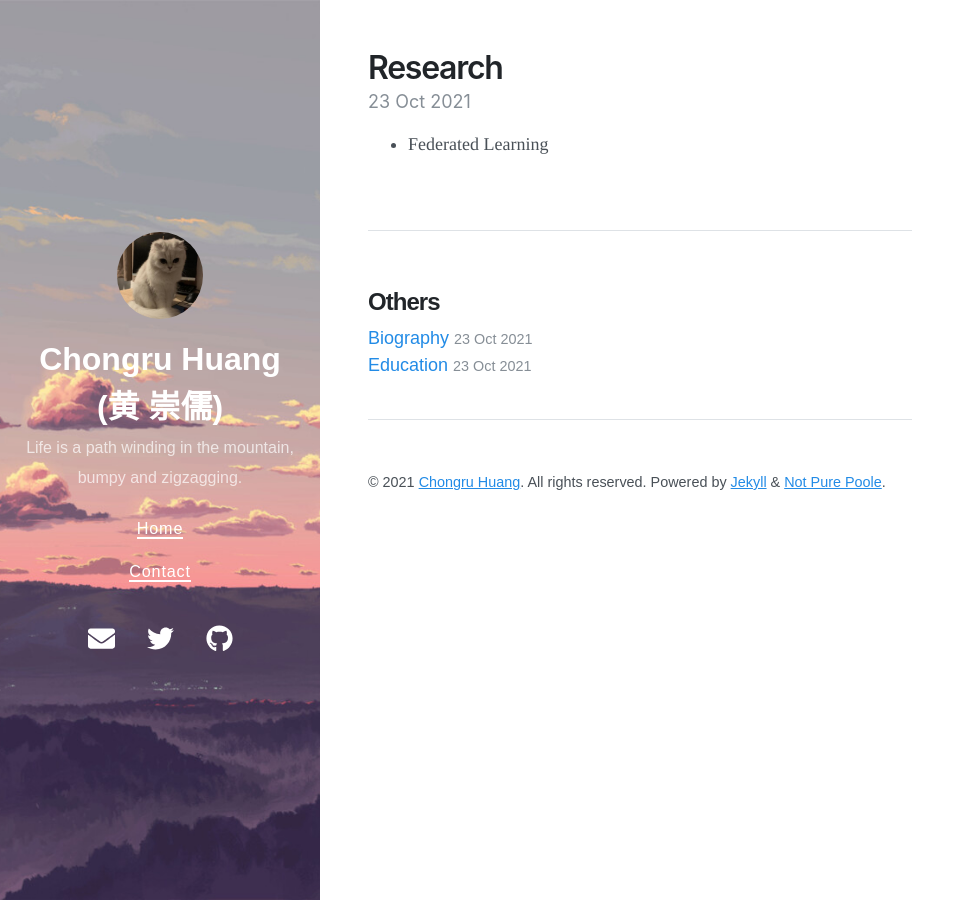
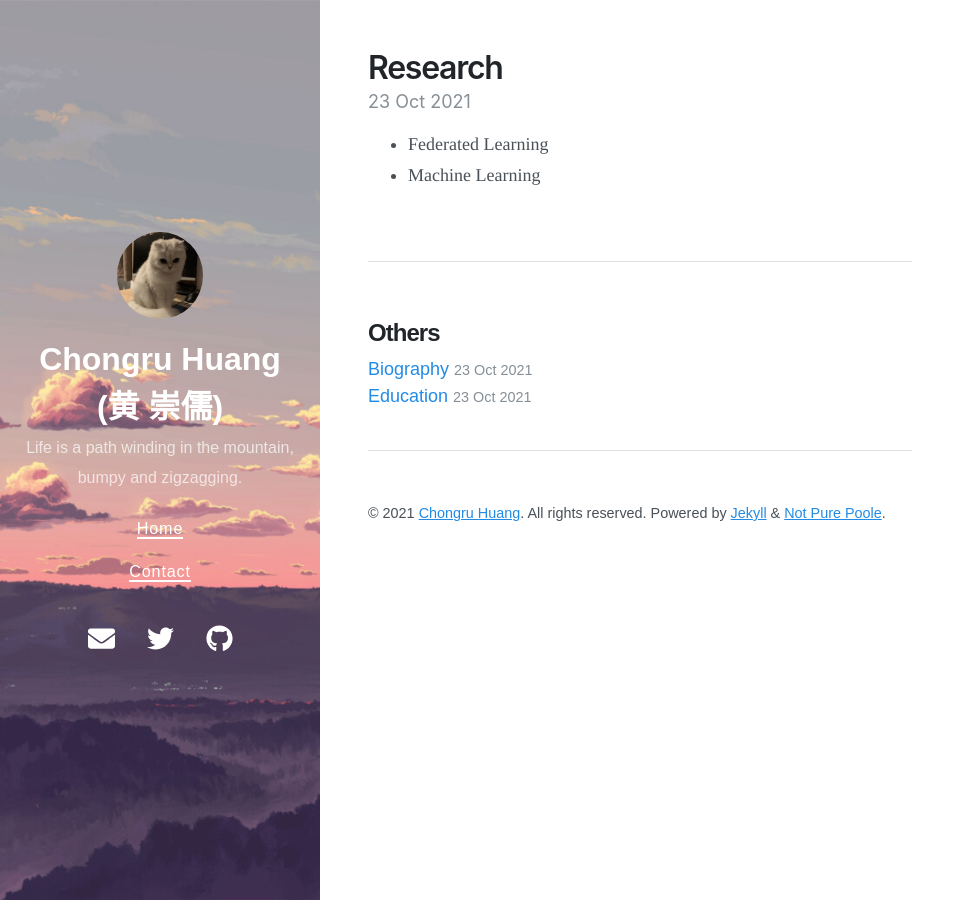
Before and after one commit to Chung-ju/Chung-ju.github.io, a Jekyll site: the page built from _posts/2021-10-23-1-research.md, in a window 1280 px wide. Shown: the whole page, without its empty margins (0-975 px from the left). Built offline with Jekyll 4.4.1, drawn with Linux system fonts in a browser that asks for light colours; nearby versions of some CDN libraries.

Commit message:
Update 2021-10-23-1-research.md

```diff
--- a/_posts/2021-10-23-1-research.md
+++ b/_posts/2021-10-23-1-research.md
@@ -4,3 +4,4 @@ title: Research
 date: 2021-10-23 19:00 +0800
 ---
 + Federated Learning
++ Machine Learning
```
